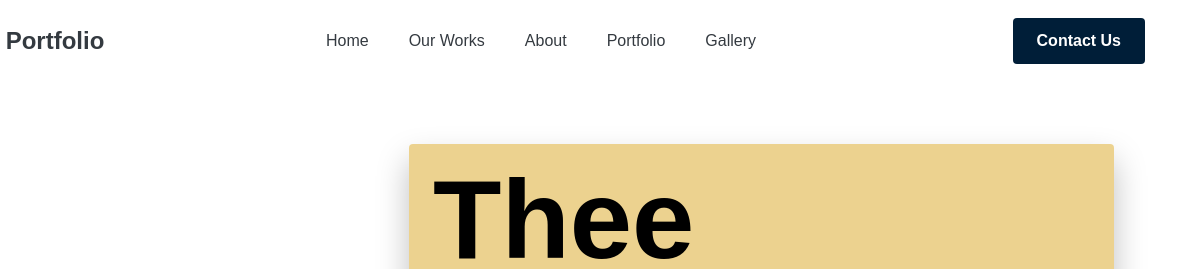
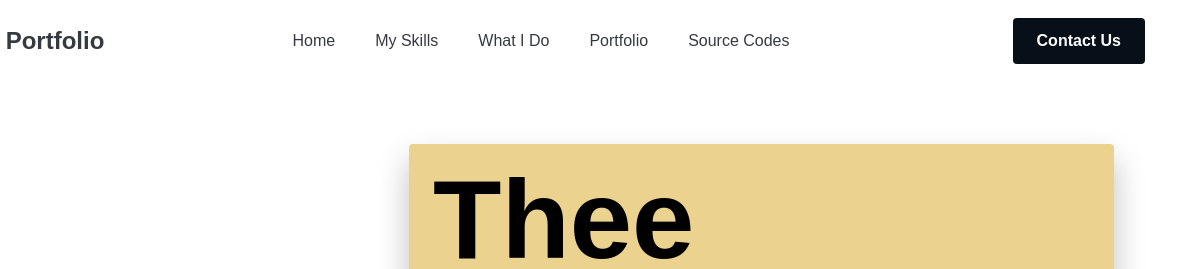
Before and after one commit to TheeDee6/my-Portfolio, a plain HTML site: page index.html in a window 1280 px wide. Shown: the top 269 px of the page, 103-1280 px from the left. Drawn offline with Linux system fonts and the light colour scheme.

```diff
--- a/index.html
+++ b/index.html
@@ -17,10 +17,10 @@
         <nav class="nav">
             <ul class="nav-list">
                 <li><a href="#header-section">Home</a></li>
-                <li><a href="#works-section">Our Works</a></li>
-                <li><a href="#about-section">About</a></li>
+                <li><a href="#works-section">My Skills</a></li>
+                <li><a href="#about-section">What I Do</a></li>
                 <li><a href="#project-section">Portfolio</a></li>
-                <li><a href="#gallery-section">Gallery</a></li>
+                <li><a href="#gallery-section">Source Codes</a></li>
             </ul>
         </nav>
 
--- a/style.css
+++ b/style.css
@@ -421,17 +421,18 @@
 }
 
 .btn-primary:hover {
-    background-color: #0056b3;
+    background-color: #0f4074;
 }
 
 /* Secondary Button */
 .btn-secondary {
-    background-color: #001e38;
+    background-color: #070f18;
     color: #ffffff;
 }
 
 .btn-secondary:hover {
     background-color: #565e64;
+    color: #f8f9fa;
 }
 
 /* Unordered List */
```
